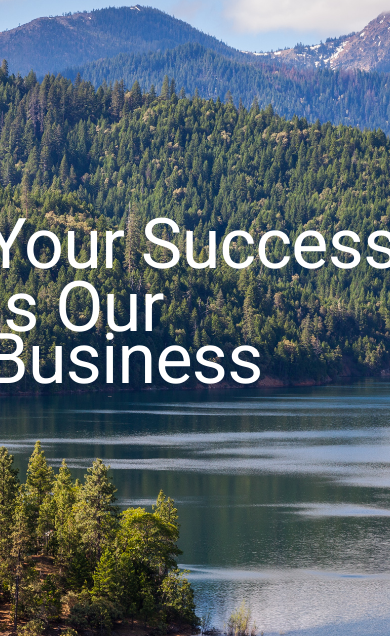
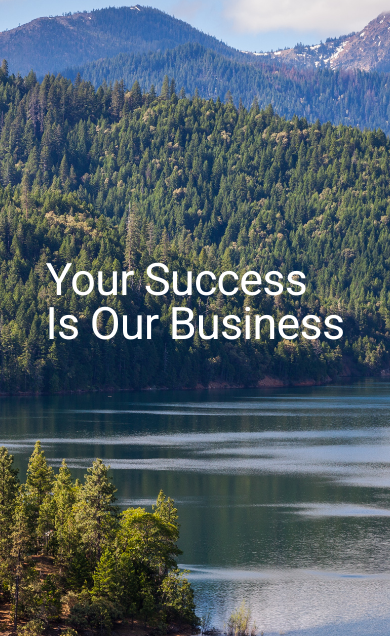
Before and after one commit to verycumbersome/JordanLaw, a Django app: page / in a window 390 px wide. Shown: the part 115-751 px from the top of the page. Run offline with Django 3.2, Linux system fonts and the light colour scheme; some libraries are stand-ins or nearby versions.

Commit message:
Reorganize

```diff
--- a/JordanLawApp/static/css/main.css
+++ b/JordanLawApp/static/css/main.css
@@ -6,7 +6,7 @@
   font-weight: normal;
   font-style: normal;
 }
-/* line 45, ../sass/_mixins.scss */
+/* line 47, ../sass/_mixins.scss */
 .noselect {
   -webkit-touch-callout: none;
   -webkit-user-select: none;
@@ -16,7 +16,7 @@
   user-select: none;
 }
 
-/* line 54, ../sass/_mixins.scss */
+/* line 56, ../sass/_mixins.scss */
 .noselect-recursive *, .noselect-recursive * *, .noselect-recursive {
   -webkit-touch-callout: none;
   -webkit-user-select: none;
@@ -118,31 +118,31 @@
     transform: none;
   }
 }
-/* line 136, ../sass/_mixins.scss */
+/* line 138, ../sass/_mixins.scss */
 .slideInDown {
   -webkit-animation-name: slideInDown;
   animation-name: slideInDown;
 }
 
-/* line 140, ../sass/_mixins.scss */
+/* line 142, ../sass/_mixins.scss */
 .slideInUp {
   -webkit-animation-name: slideInUp;
   animation-name: slideInUp;
 }
 
-/* line 144, ../sass/_mixins.scss */
+/* line 146, ../sass/_mixins.scss */
 .fadeInRight {
   -webkit-animation-name: fadeInRight;
   animation-name: fadeInRight;
 }
 
-/* line 149, ../sass/_mixins.scss */
+/* line 151, ../sass/_mixins.scss */
 .fadeInLeft {
   -webkit-animation-name: fadeInLeft;
   animation-name: fadeInLeft;
 }
 
-/* line 153, ../sass/_mixins.scss */
+/* line 155, ../sass/_mixins.scss */
 .animated {
   -webkit-animation-duration: 1.5s;
   animation-duration: 1.5s;
@@ -150,19 +150,19 @@
   animation-fill-mode: both;
 }
 
-/* line 159, ../sass/_mixins.scss */
+/* line 161, ../sass/_mixins.scss */
 .animated.infinite {
   -webkit-animation-iteration-count: infinite;
   animation-iteration-count: infinite;
 }
 
-/* line 163, ../sass/_mixins.scss */
+/* line 165, ../sass/_mixins.scss */
 .animated.hinge {
   -webkit-animation-duration: 2s;
   animation-duration: 2s;
 }
 
-/* line 3, ../sass/_home.scss */
+/* line 5, ../sass/_home.scss */
 #index {
   background-image: url("../images/Scenic Southern Oregon 2013  Beautifulvista.jpg");
   background-size: cover;
@@ -171,7 +171,7 @@
   background-attachment: fixed;
   color: white;
 }
-/* line 9, ../sass/_home.scss */
+/* line 11, ../sass/_home.scss */
 #index:before {
   content: '';
   position: absolute;
@@ -182,12 +182,12 @@
   opacity: .6;
 }
 
-/* line 23, ../sass/_home.scss */
+/* line 25, ../sass/_home.scss */
 #content {
   height: 100vh !important;
 }
 
-/* line 27, ../sass/_home.scss */
+/* line 29, ../sass/_home.scss */
 #content h2 {
   text-align: center;
   font-size: 40px;
@@ -198,42 +198,42 @@
   /*background-color: rgba(50, 50, 50, 0.7);*/
 }
 
-/* line 37, ../sass/_home.scss */
+/* line 39, ../sass/_home.scss */
 .message {
   line-height: 0.69;
   top: 0vh;
 }
-
-/* line 42, ../sass/_home.scss */
+/* line 43, ../sass/_home.scss */
 .message h1 {
   color: white;
-  font-size: 70px;
+  font-size: 4.5em;
   line-height: 0.75;
   font-weight: 400;
 }
-
-/* line 49, ../sass/_home.scss */
-#left-message {
+/* line 50, ../sass/_home.scss */
+.message #left-message {
   margin-left: 30vw;
 }
-
-/* line 53, ../sass/_home.scss */
-#right-message {
+/* line 55, ../sass/_home.scss */
+.message #right-message {
   margin-left: 40vw;
 }
 
 @media (max-width: 640px) {
-  /* line 58, ../sass/_home.scss */
-  #left-message {
-    margin-left: 0;
+  /* line 63, ../sass/_home.scss */
+  .message h1 {
+    font-size: 2.8em;
   }
-
-  /* line 62, ../sass/_home.scss */
-  #right-message {
-    margin-left: 0;
+  /* line 67, ../sass/_home.scss */
+  .message #left-message {
+    margin-left: 0vw;
+  }
+  /* line 72, ../sass/_home.scss */
+  .message #right-message {
+    margin-left: 0vw;
   }
 }
-/* line 67, ../sass/_home.scss */
+/* line 79, ../sass/_home.scss */
 #title {
   width: 100%;
   border-bottom: 2px solid #fff;
@@ -246,7 +246,7 @@
   /*border: 3px solid red;*/
 }
 
-/* line 79, ../sass/_home.scss */
+/* line 91, ../sass/_home.scss */
 #subtitle {
   width: 100%;
   border-bottom: 2px solid #fff;
@@ -260,7 +260,7 @@
 }
 
 @media only screen and (max-width: 640px) {
-  /* line 93, ../sass/_home.scss */
+  /* line 105, ../sass/_home.scss */
   #title {
     border-bottom: 0px;
     text-align: center;
@@ -270,7 +270,7 @@
   }
 }
 @media only screen and (max-width: 640px) {
-  /* line 105, ../sass/_home.scss */
+  /* line 117, ../sass/_home.scss */
   #subtitle {
     border-bottom: 0px;
     text-align: center;
@@ -278,7 +278,7 @@
     margin: auto;
   }
 }
-/* line 114, ../sass/_home.scss */
+/* line 126, ../sass/_home.scss */
 #header {
   top: 0;
   color: white;
@@ -289,13 +289,13 @@
   transition: margin 300ms cubic-bezier(0.17, 0.04, 0.03, 0.94);
 }
 
-/* line 124, ../sass/_home.scss */
+/* line 136, ../sass/_home.scss */
 #statement {
   min-height: 50vh;
   overflow: hidden;
 }
 
-/* line 129, ../sass/_home.scss */
+/* line 141, ../sass/_home.scss */
 #missionstatement {
   line-height: 30px;
   font-size: 1.2em;
@@ -321,7 +321,7 @@
   font-weight: normal;
   font-style: normal;
 }
-/* line 45, ../sass/_mixins.scss */
+/* line 47, ../sass/_mixins.scss */
 .noselect {
   -webkit-touch-callout: none;
   -webkit-user-select: none;
@@ -331,7 +331,7 @@
   user-select: none;
 }
 
-/* line 54, ../sass/_mixins.scss */
+/* line 56, ../sass/_mixins.scss */
 .noselect-recursive *, .noselect-recursive * *, .noselect-recursive {
   -webkit-touch-callout: none;
   -webkit-user-select: none;
@@ -433,31 +433,31 @@
     transform: none;
   }
 }
-/* line 136, ../sass/_mixins.scss */
+/* line 138, ../sass/_mixins.scss */
 .slideInDown {
   -webkit-animation-name: slideInDown;
   animation-name: slideInDown;
 }
 
-/* line 140, ../sass/_mixins.scss */
+/* line 142, ../sass/_mixins.scss */
 .slideInUp {
   -webkit-animation-name: slideInUp;
   animation-name: slideInUp;
 }
 
-/* line 144, ../sass/_mixins.scss */
+/* line 146, ../sass/_mixins.scss */
 .fadeInRight {
   -webkit-animation-name: fadeInRight;
   animation-name: fadeInRight;
 }
 
-/* line 149, ../sass/_mixins.scss */
+/* line 151, ../sass/_mixins.scss */
 .fadeInLeft {
   -webkit-animation-name: fadeInLeft;
   animation-name: fadeInLeft;
 }
 
-/* line 153, ../sass/_mixins.scss */
+/* line 155, ../sass/_mixins.scss */
 .animated {
   -webkit-animation-duration: 1.5s;
   animation-duration: 1.5s;
@@ -465,13 +465,13 @@
   animation-fill-mode: both;
 }
 
-/* line 159, ../sass/_mixins.scss */
+/* line 161, ../sass/_mixins.scss */
 .animated.infinite {
   -webkit-animation-iteration-count: infinite;
   animation-iteration-count: infinite;
 }
 
-/* line 163, ../sass/_mixins.scss */
+/* line 165, ../sass/_mixins.scss */
 .animated.hinge {
   -webkit-animation-duration: 2s;
   animation-duration: 2s;
--- a/JordanLawApp/static/sass/_home.scss
+++ b/JordanLawApp/static/sass/_home.scss
@@ -1,4 +1,6 @@
 @import "mixins";
+
+$underline: '\00a0';
 
 #index {
     @include backgroundImage("../images/Scenic Southern Oregon 2013  Beautifulvista.jpg");
@@ -37,30 +39,40 @@
 .message {
     line-height: 0.69;
     top: 0vh;
-}
 
-.message h1{
+    h1 {
         color: white;
-    font-size: 70px;
+        font-size: 4.5em;
         line-height: 0.75;
         font-weight: 400;
     }
 
     #left-message {
         margin-left: 30vw;
+        // border-bottom: 2px solid #fff;
     }
 
     #right-message {
         margin-left: 40vw;
+        // border-bottom: 2px solid #fff;
+    }
 }
 
 @media (max-width: 640px) {
+    .message {
+        h1 {
+            font-size: 2.8em;
+        }
+
         #left-message {
-        margin-left: 0;
+            margin-left: 0vw;
+            // border-bottom: 2px solid #fff;
         }
 
         #right-message {
-        margin-left: 0;
+            margin-left: 0vw;
+            // border-bottom: 2px solid #fff;
+        }
     }
 }
 
--- a/JordanLawApp/static/sass/_mixins.scss
+++ b/JordanLawApp/static/sass/_mixins.scss
@@ -27,6 +27,8 @@
         box-shadow: 0 19px 38px rgba(0,0,0,0.30), 0 15px 12px rgba(0,0,0,0.22);
     }
 }
+
+
 
 @font-face {
     font-family: 'oregonregular';
```
Lines whose indentation alone changed are shown as unchanged.
